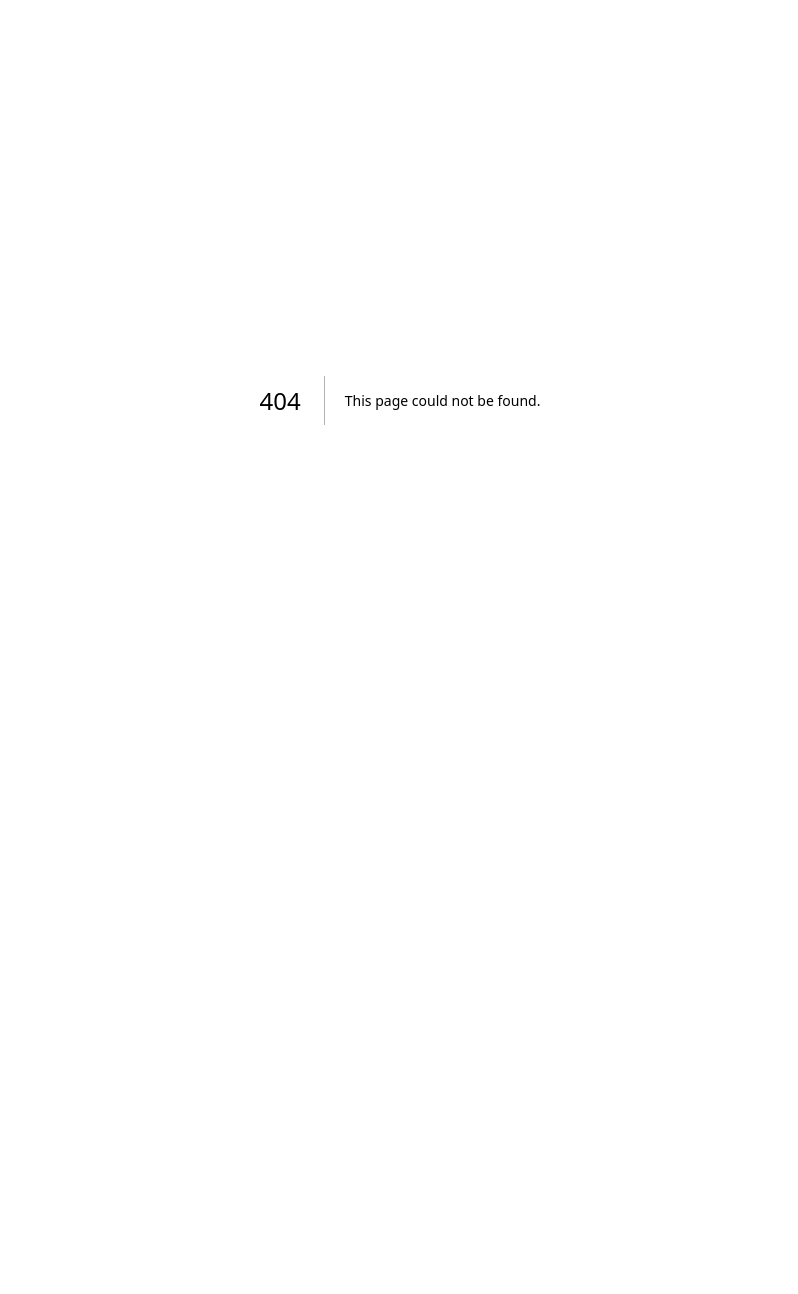
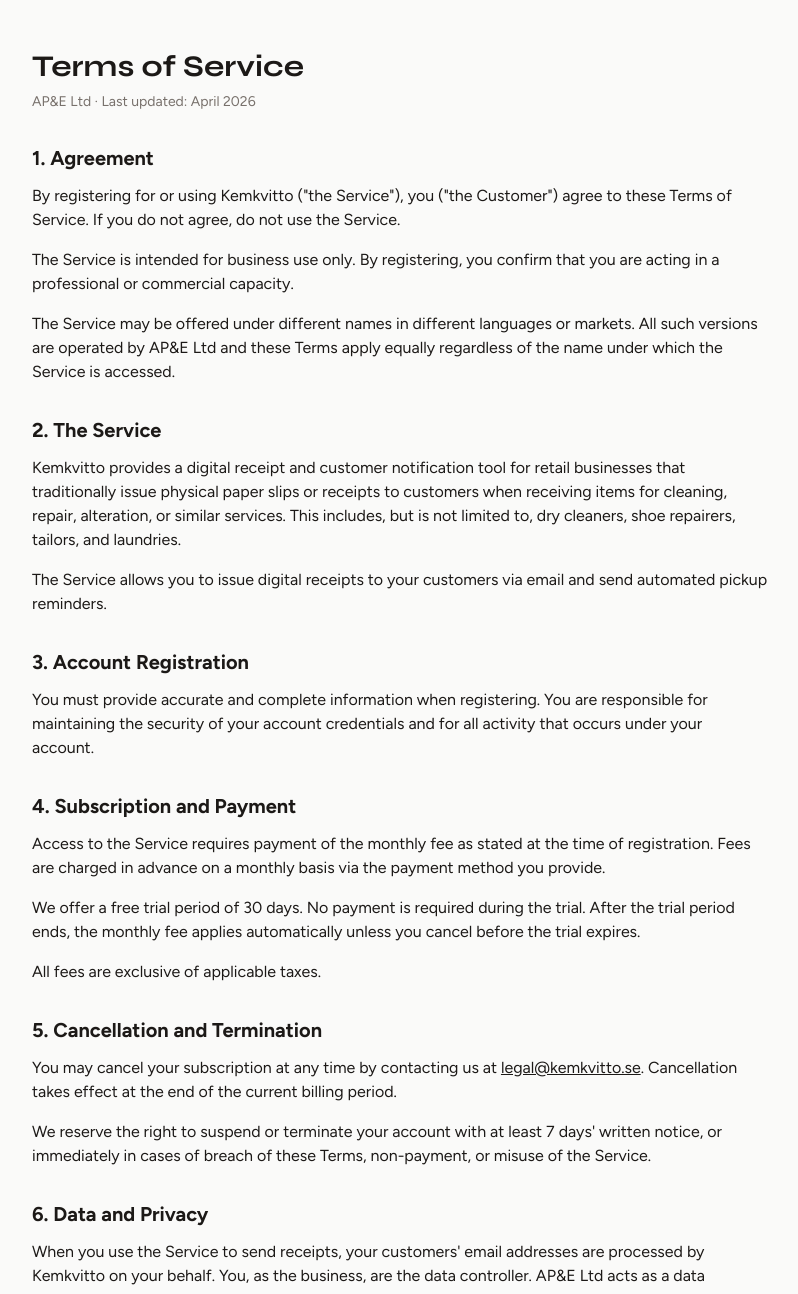
Before and after one commit to chjherlin/kemkvitto, a Next.js app in the folder kemkvitto-app/: page /terms in a window 1280 px wide. Before the commit this address had no page. Shown: the top 1294 px of the page, without its empty margins (240-1038 px from the left). Before the commit the page ends 800 px from the top, so only its background shows below. Built offline with nearby package versions, Linux system fonts and the light colour scheme.

Commit message:
Add Terms of Service page component
This file contains the Terms of Service for the Kemkvitto application, detailing user agreements, service descriptions, account registration, subscription details, and legal information.

```diff
--- /dev/null
+++ b/kemkvitto-app/src/app/terms/page.tsx
@@ -0,0 +1,58 @@
+export default function TermsPage() {
+  return (
+    <div className="mx-auto max-w-3xl px-4 py-12" style={{ color: "var(--text)" }}>
+      <h1 className="mb-2 text-3xl font-bold" style={{ fontFamily: "'Syne', sans-serif" }}>Terms of Service</h1>
+      <p className="mb-8 text-sm" style={{ color: "var(--text-muted)" }}>AP&amp;E Ltd · Last updated: April 2026</p>
+
+      <h2 className="mb-3 text-xl font-bold">1. Agreement</h2>
+      <p className="mb-4">By registering for or using Kemkvitto ("the Service"), you ("the Customer") agree to these Terms of Service. If you do not agree, do not use the Service.</p>
+      <p className="mb-4">The Service is intended for business use only. By registering, you confirm that you are acting in a professional or commercial capacity.</p>
+      <p className="mb-8">The Service may be offered under different names in different languages or markets. All such versions are operated by AP&amp;E Ltd and these Terms apply equally regardless of the name under which the Service is accessed.</p>
+
+      <h2 className="mb-3 text-xl font-bold">2. The Service</h2>
+      <p className="mb-4">Kemkvitto provides a digital receipt and customer notification tool for retail businesses that traditionally issue physical paper slips or receipts to customers when receiving items for cleaning, repair, alteration, or similar services. This includes, but is not limited to, dry cleaners, shoe repairers, tailors, and laundries.</p>
+      <p className="mb-8">The Service allows you to issue digital receipts to your customers via email and send automated pickup reminders.</p>
+
+      <h2 className="mb-3 text-xl font-bold">3. Account Registration</h2>
+      <p className="mb-8">You must provide accurate and complete information when registering. You are responsible for maintaining the security of your account credentials and for all activity that occurs under your account.</p>
+
+      <h2 className="mb-3 text-xl font-bold">4. Subscription and Payment</h2>
+      <p className="mb-4">Access to the Service requires payment of the monthly fee as stated at the time of registration. Fees are charged in advance on a monthly basis via the payment method you provide.</p>
+      <p className="mb-4">We offer a free trial period of 30 days. No payment is required during the trial. After the trial period ends, the monthly fee applies automatically unless you cancel before the trial expires.</p>
+      <p className="mb-8">All fees are exclusive of applicable taxes.</p>
+
+      <h2 className="mb-3 text-xl font-bold">5. Cancellation and Termination</h2>
+      <p className="mb-4">You may cancel your subscription at any time by contacting us at <a href="mailto:legal@kemkvitto.se" className="underline">legal@kemkvitto.se</a>. Cancellation takes effect at the end of the current billing period.</p>
+      <p className="mb-8">We reserve the right to suspend or terminate your account with at least 7 days' written notice, or immediately in cases of breach of these Terms, non-payment, or misuse of the Service.</p>
+
+      <h2 className="mb-3 text-xl font-bold">6. Data and Privacy</h2>
+      <p className="mb-4">When you use the Service to send receipts, your customers' email addresses are processed by Kemkvitto on your behalf. You, as the business, are the data controller. AP&amp;E Ltd acts as a data processor.</p>
+      <p className="mb-4">Email addresses are stored for 90 days following the most recent receipt or visit. Upon a new visit, the retention period renews automatically.</p>
+      <p className="mb-8">For full details on data processing, please see our <a href="/privacy" className="underline">Privacy Policy</a>.</p>
+
+      <h2 className="mb-3 text-xl font-bold">7. Acceptable Use</h2>
+      <p className="mb-2">You agree not to use the Service to:</p>
+      <ul className="mb-8 list-disc pl-6 space-y-1">
+        <li>Send unsolicited commercial communications beyond the receipt and pickup reminder purpose</li>
+        <li>Process or store sensitive personal data beyond what is necessary for the receipt function</li>
+        <li>Violate any applicable laws or regulations</li>
+      </ul>
+
+      <h2 className="mb-3 text-xl font-bold">8. Intellectual Property</h2>
+      <p className="mb-8">All intellectual property rights in the Service belong to AP&amp;E Ltd. You are granted a limited, non-exclusive, non-transferable licence to use the Service for its intended purpose during your subscription.</p>
+
+      <h2 className="mb-3 text-xl font-bold">9. Availability and Changes</h2>
+      <p className="mb-4">We aim to provide a reliable service but do not guarantee uninterrupted availability. We reserve the right to modify, update, or discontinue features of the Service with reasonable notice.</p>
+      <p className="mb-8">We may update these Terms from time to time. We will notify you of material changes by email. Continued use of the Service after changes take effect constitutes acceptance of the updated Terms.</p>
+
+      <h2 className="mb-3 text-xl font-bold">10. Limitation of Liability</h2>
+      <p className="mb-8">To the fullest extent permitted by law, AP&amp;E Ltd is not liable for any indirect, incidental, or consequential damages arising from your use of the Service. Our total liability to you shall not exceed the fees paid by you in the three months preceding the claim.</p>
+
+      <h2 className="mb-3 text-xl font-bold">11. Governing Law</h2>
+      <p className="mb-8">These Terms are governed by the laws of Gibraltar. Any disputes shall be subject to the exclusive jurisdiction of the courts of Gibraltar.</p>
+
+      <h2 className="mb-3 text-xl font-bold">12. Contact</h2>
+      <p>legal@kemkvitto.se<br />AP&amp;E Ltd, 5-9 Main Street, Gibraltar GX11 1AA</p>
+    </div>
+  );
+}
```
